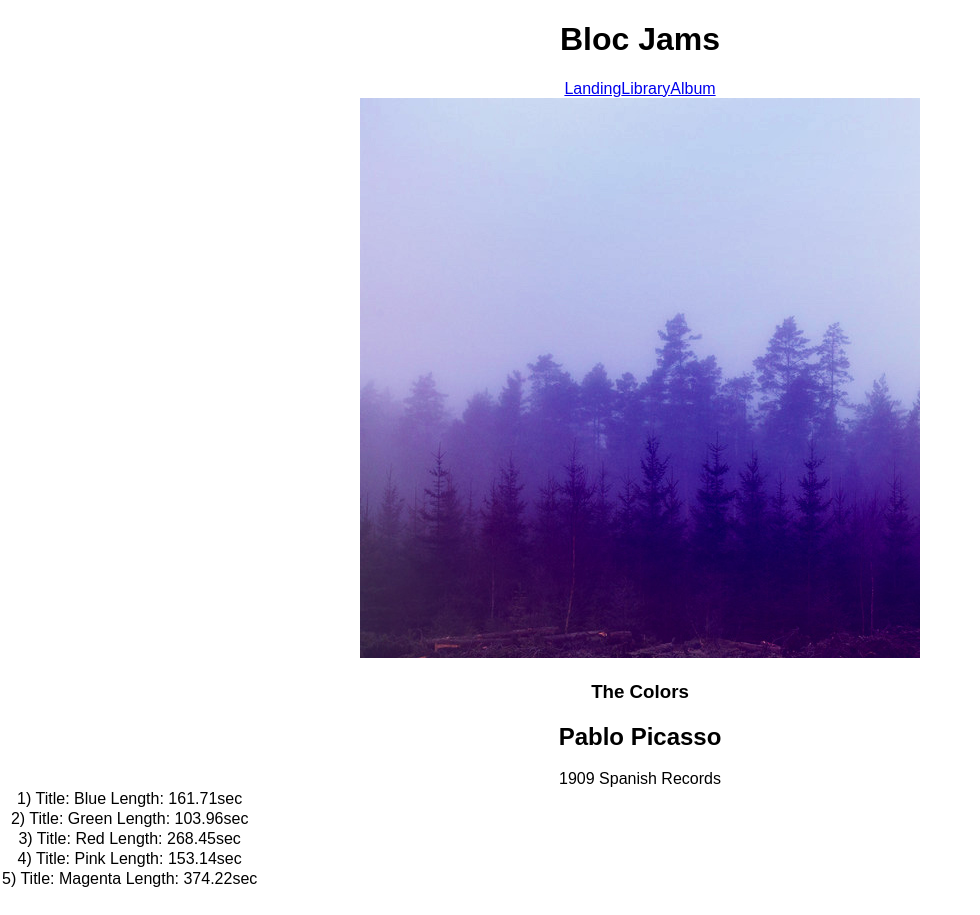
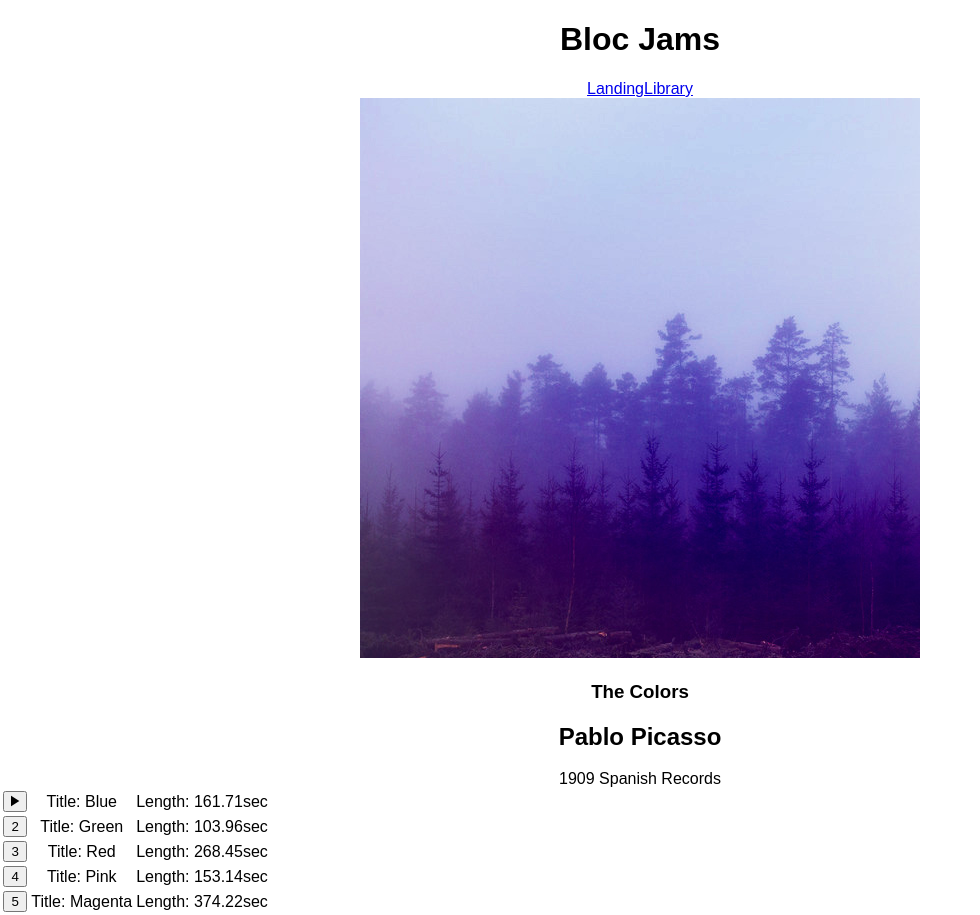
Before and after one commit to brianbyce/bloc-jams-react, a React (Create React App) app: page /album/the-colors in a window 1280 px wide. Shown: the whole page, without its empty margins (0-980 px from the left). Before the commit the page ends 890 px from the top, so only its background shows below. Built offline with nearby package versions, Linux system fonts and the light colour scheme.

Commit message:
Audio Playback hovered status

```diff
--- a/public/index.html
+++ b/public/index.html
@@ -10,6 +10,8 @@
     -->
     <link rel="manifest" href="%PUBLIC_URL%/manifest.json">
     <link rel="shortcut icon" href="%PUBLIC_URL%/favicon.ico">
+    <link href="https://unpkg.com/ionicons@4.4.4/dist/css/ionicons.min.css" rel="stylesheet" type="text/css">
+
     <!--
       Notice the use of %PUBLIC_URL% in the tags above.
       It will be replaced with the URL of the `public` folder during the build.
--- a/src/App.js
+++ b/src/App.js
@@ -14,7 +14,6 @@ class App extends Component {
           <nav>
             <Link to='/'>Landing</Link>
             <Link to='/Library'>Library</Link>
-            <Link to='/Album'>Album</Link>
           </nav>
         </header>
         <main>
--- a/src/components/Album.js
+++ b/src/components/Album.js
@@ -12,7 +12,8 @@ class Album extends Component {
      this.state = {
        album: album,
        currentSong: album.songs[0],
-       isPlaying: false
+       isPlaying: false,
+       isEntered: false
      };
 
      this.audioElement = document.createElement('audio');
@@ -49,26 +50,51 @@ class Album extends Component {
 		return(
 			<section className="album">
 				<section id="album-info">
-           			<img id="album-cover-art" src={this.state.album.albumCover} alt={this.state.album.title}/>
+           			<img
+                  id="album-cover-art"
+                  src={this.state.album.albumCover}
+                  alt={this.state.album.title}
+                />
            			<div className="album-details">
              			<h1 id="album-title">{this.state.album.title}</h1>
              			<h2 className="artist">{this.state.album.artist}</h2>
              			<div id="release-info">{this.state.album.releaseInfo}</div>
           			</div>
-         		</section>
-         		    <table id="song-list">
+         </section>
+         		  <table id="song-list">
            				<colgroup>
            				  <col id="song-number-column" />
            				  <col id="song-title-column" />
            				  <col id="song-duration-column" />
            				</colgroup>
-           				<tbody>
+           			<tbody>
            				{
            					this.state.album.songs.map( (song, index) =>
-           						<tr className="song" key={index} onClick={() => this.handleSongClick(song)}>{index+1})   Title: {song.title} Length: {song.duration}sec</tr>
+           						<tr
+                        className="song"
+                        key={index}
+                        onClick={() => this.handleSongClick(song)}
+                        onMouseEnter={() => this.setState({isEntered: index+1})}
+                        onMouseLeave={() => this.setState({isEntered: false})}
+                      >
+                        <td>
+                          <button>
+                            {(this.state.currentSong.title === song.title)?
+                              <span className={this.state.isPlaying ? "ion-md-pause" : "ion-md-play"}/>
+                              :
+                              (this.state.isEntered === index+1) ?
+                              <span className="ion-md-play"></span>
+                              :
+                              <span className="song-number">{index+1}</span>
+                            }
+                            </button>
+                        </td>
+                        <td>Title: {song.title}</td>
+                        <td>Length: {song.duration}sec</td>
+                      </tr>
            					)
            				}
-           				</tbody>
+           			</tbody>
          			</table>
 			</section>
 		);
```
